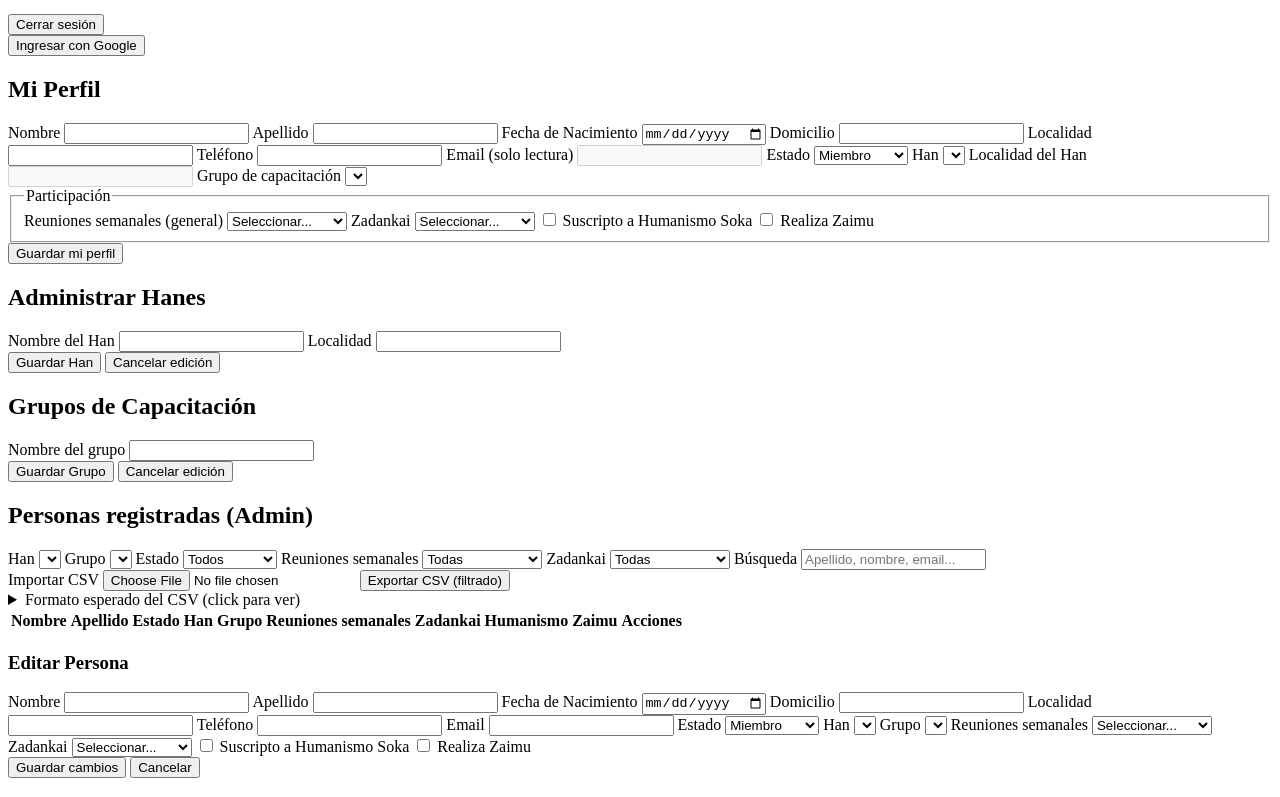
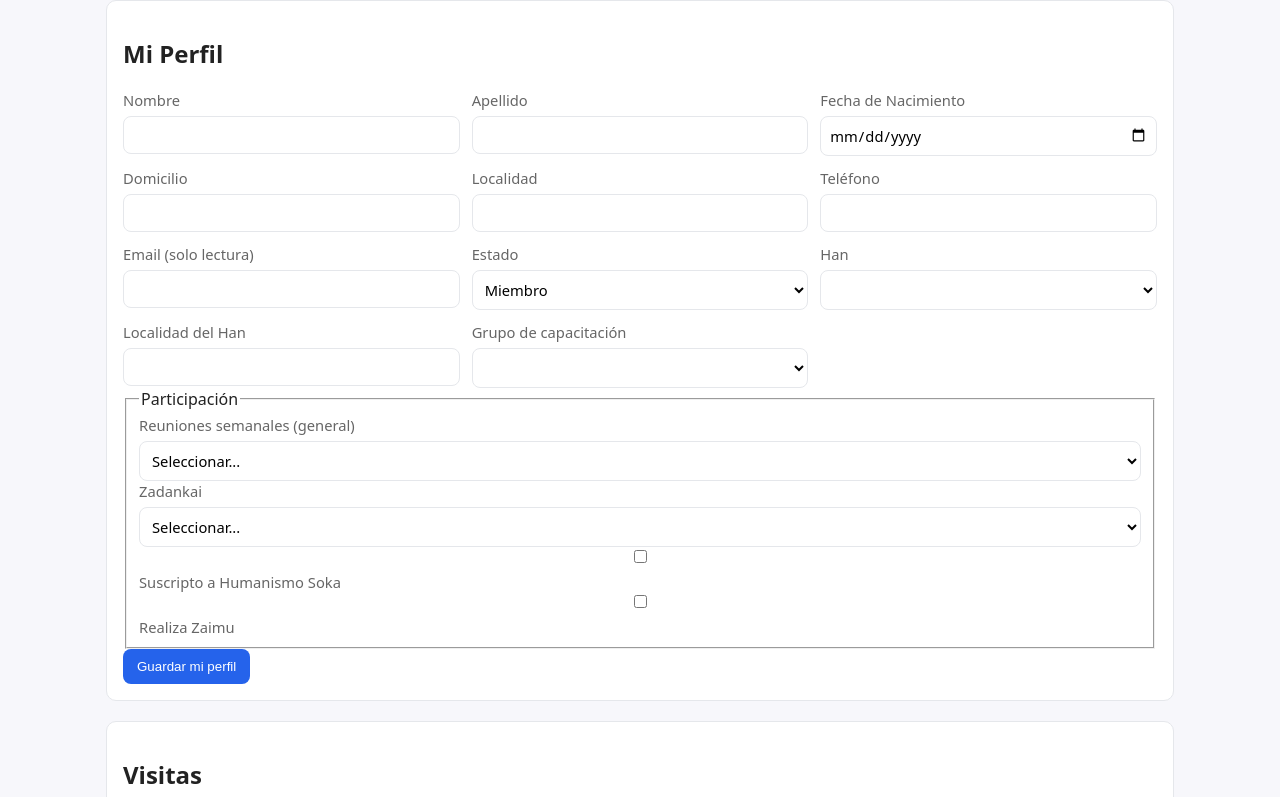
Before and after one commit to poldani2024/SokaRosario, a plain HTML site: page index.html in a window 1280 px wide. Shown: the part 92-889 px from the top of the page. Drawn offline with Linux system fonts and the light colour scheme.

Commit message:
Update index.html

```diff
--- a/index.html
+++ b/index.html
@@ -7,7 +7,7 @@
   <title>Seguimiento Soka Gakkai</title>
 
   <!-- 🔗 Hoja de estilos: usa ruta absoluta al subfolder publicado -->
-  /SokaRosario/styles.css?v=1
+  <link rel="stylesheet" href="styles.css">
 
   <!-- Modo de color: permite que el navegador gestione light/dark -->
   <meta name="color-scheme" content="light dark" />
```
